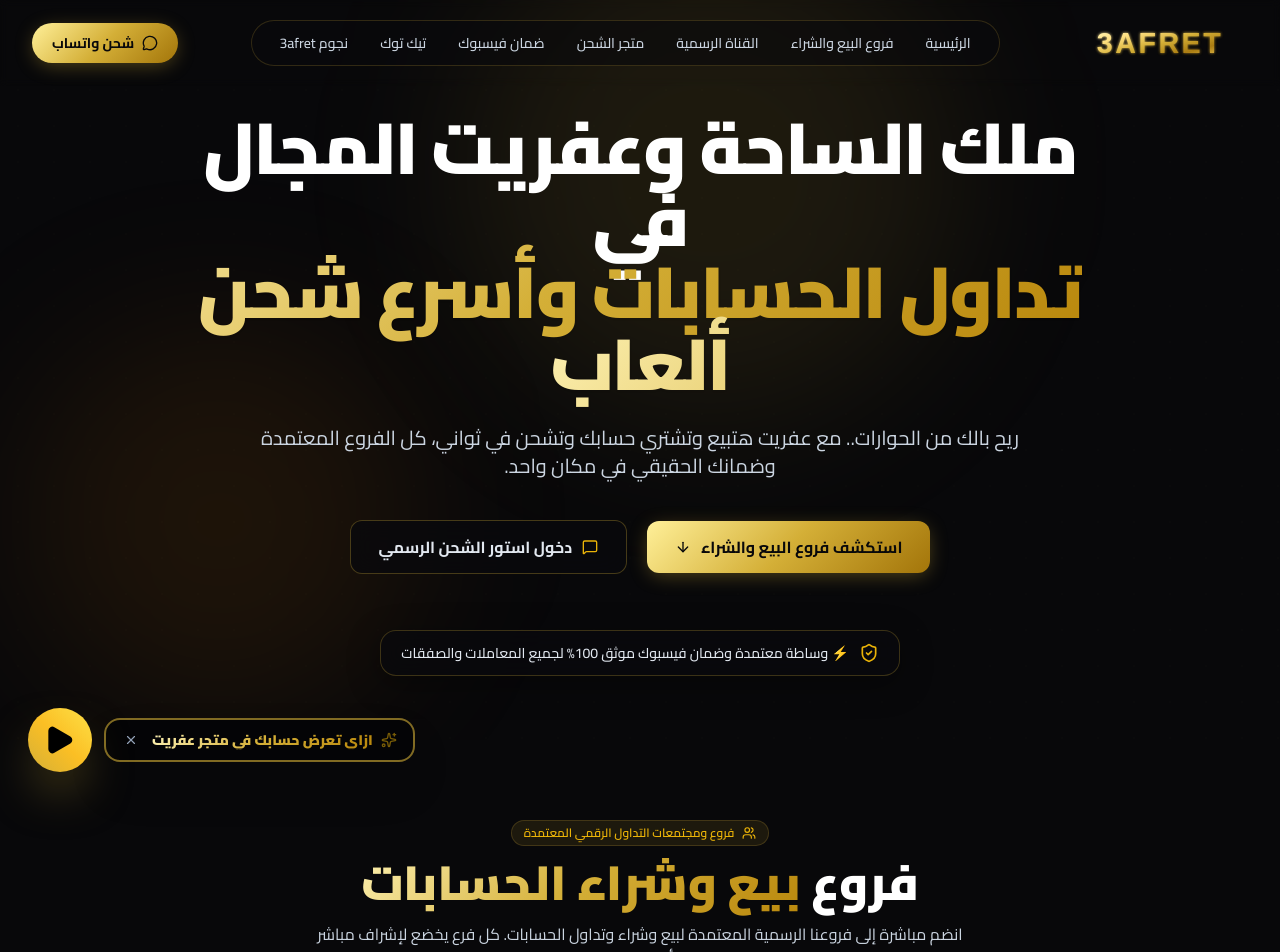
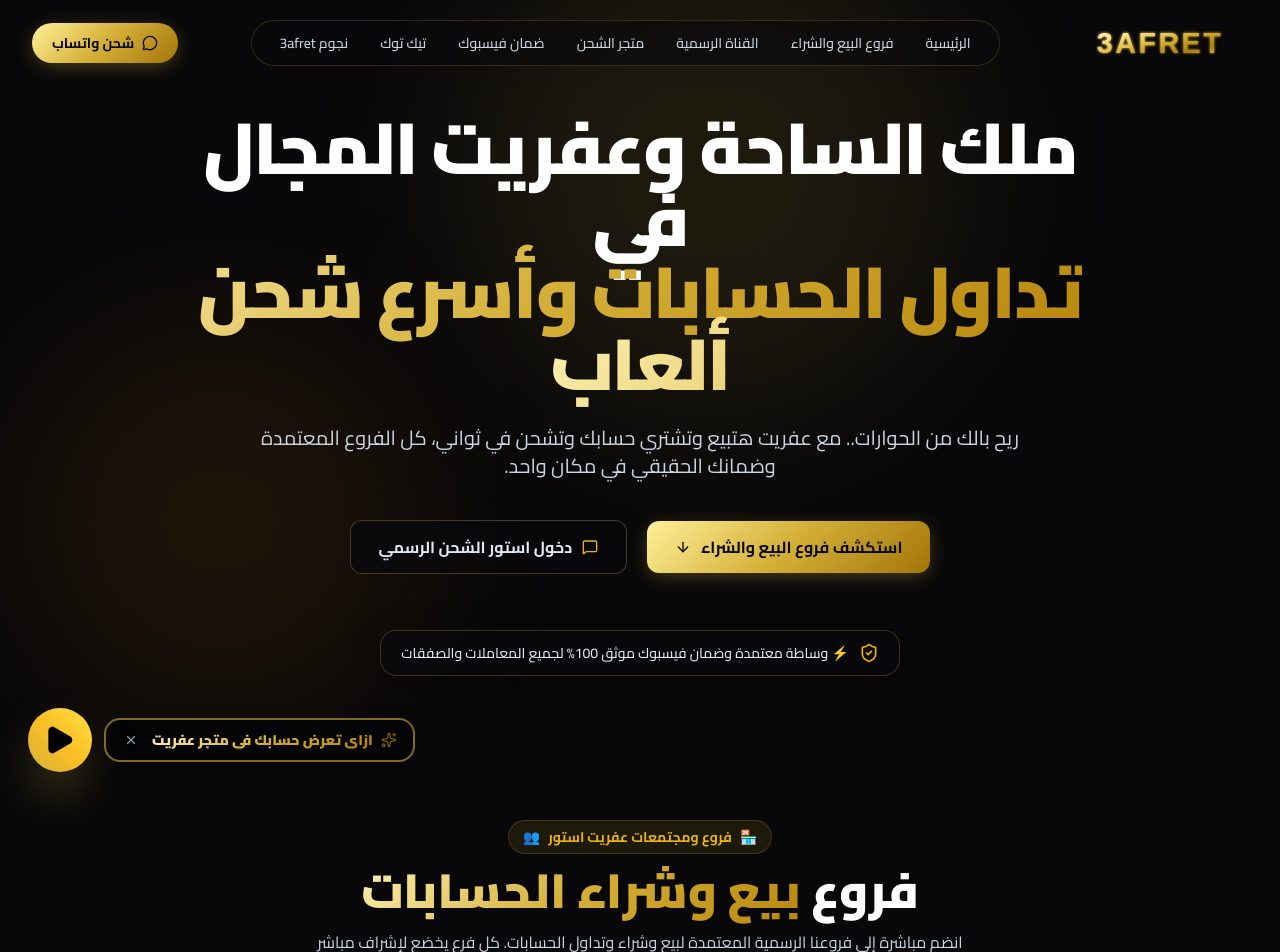
Before and after one commit to hanonaldeboo/3afret-platform, a Next.js app: page / in a window 1280 px wide. Shown: the top 952 px of the page. Built offline with nearby package versions, Linux system fonts and the light colour scheme.

Commit message:
Update branches badge to فروع ومجتمعات عفريت استور with emoji

```diff
--- a/src/components/BranchesSection.tsx
+++ b/src/components/BranchesSection.tsx
@@ -65,9 +65,10 @@ export default function BranchesSection({ branches }: BranchesSectionProps) {
       <div className="max-w-7xl mx-auto px-3 sm:px-6 lg:px-8">
         {/* Section Header */}
         <div className="text-center max-w-3xl mx-auto mb-8 sm:mb-14">
-          <div className="inline-flex items-center gap-2 px-3 py-1 rounded-full bg-gold-500/10 border border-gold-500/20 text-gold-400 text-[11px] sm:text-xs font-semibold mb-2.5 sm:mb-3">
-            <Users className="w-3.5 h-3.5" />
-            <span>فروع ومجتمعات التداول الرقمي المعتمدة</span>
+          <div className="inline-flex items-center gap-2 px-3.5 py-1.5 rounded-full bg-gold-500/10 border border-gold-500/20 text-gold-400 text-xs sm:text-sm font-bold mb-2.5 sm:mb-3">
+            <span className="text-sm">🏪</span>
+            <span>فروع ومجتمعات عفريت استور</span>
+            <span className="text-sm">👥</span>
           </div>
           <h2 className="text-2xl sm:text-4xl lg:text-5xl font-black text-white mb-2.5 sm:mb-4">
             فروع <span className="gold-text-gradient">بيع وشراء الحسابات</span>
```
